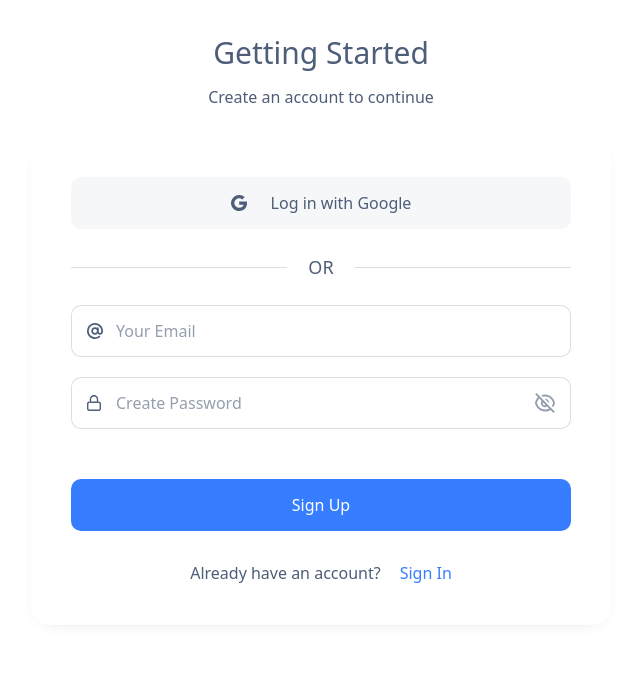
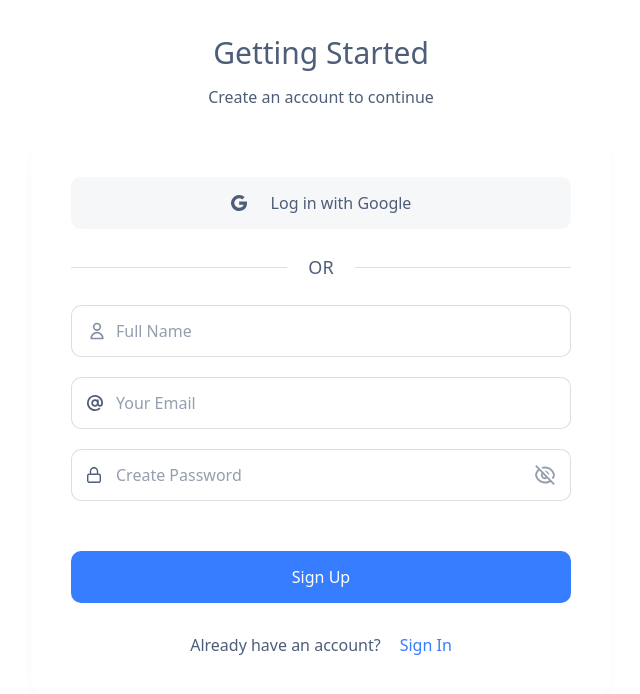
Before and after one commit to mazharul-islam321/google-form, a React (Vite) app: page /register in a window 1280 px wide. Shown: the top 694 px of the page, without its empty margins (319-959 px from the left). Built offline with nearby package versions, Linux system fonts and the light colour scheme; no server answers.

Commit message:
feat: add full name to registration and profile header

```diff
--- a/src/components/auth/RegisterForm.jsx
+++ b/src/components/auth/RegisterForm.jsx
@@ -1,4 +1,5 @@
 import { useState } from "react";
+import { HiOutlineUser } from "react-icons/hi";
 import at from "../../assets/authicons/at.svg";
 import lock from "../../assets/authicons/lock.svg";
 import eye_on from "../../assets/authicons/eye-on.svg";
@@ -20,10 +21,10 @@ const RegisterForm = () => {
 	} = useForm();
 
 	const submitForm = async (formData) => {
-		const { email, password } = formData;
+		const { name, email, password } = formData;
 
 		try {
-			await signUp(email, password);
+			await signUp(name, email, password);
 			navigate("/");
 		} catch (error) {
 			const errorMsg =
@@ -39,6 +40,36 @@ const RegisterForm = () => {
 
 	return (
 		<form onSubmit={handleSubmit(submitForm)}>
+			{/* Full Name Input */}
+			<div
+				className={`relative ${
+					errors?.name?.message ? "mb-1" : "my-[14px] md:my-5"
+				}`}
+			>
+				<input
+					{...register("name", {
+						required: "Full Name is Required",
+					})}
+					type="text"
+					id="name"
+					name="name"
+					placeholder="Full Name"
+					className={`relative w-full h-10 md:h-[52px] pl-[34px] md:pl-11 border ${
+						errors?.name
+							? "border-[#FF5630] "
+							: "border-[#4E5D78]/20 "
+					} rounded-md md:rounded-[10px] focus:outline-none focus:border-[#377DFF] placeholder-[#4E5D78]/60`}
+				/>
+				<HiOutlineUser className="absolute top-0 bottom-0 my-auto left-[10px] md:left-4 text-[#4E5D78]/70 text-lg md:text-xl pointer-events-none" />
+			</div>
+
+			{errors?.name && (
+				<div role="alert" className="text-[#FF5630] text-sm mb-2">
+					{errors?.name?.message}
+				</div>
+			)}
+
+			{/* Email Input */}
 			<div
 				className={`relative ${
 					errors?.email?.message ? "mb-1" : "my-[14px] md:my-5"
@@ -71,6 +102,7 @@ const RegisterForm = () => {
 				</div>
 			)}
 
+			{/* Password Input */}
 			<div
 				className={`relative ${
 					errors?.password?.message ? "mb-1" : "my-[14px] md:my-5"
--- a/src/components/header/Profile.jsx
+++ b/src/components/header/Profile.jsx
@@ -1,6 +1,5 @@
 import { useState, useRef, useEffect } from "react";
 import { Link, useNavigate } from "react-router-dom";
-import profile from "../../assets/profile.jpg";
 import useAuth from "../../hooks/useAuth";
 
 const Profile = () => {
@@ -34,35 +33,45 @@ const Profile = () => {
 		return (
 			<Link
 				to="/login"
-				className="px-4 py-1.5 bg-[#377DFF] text-white rounded-md text-sm font-medium hover:bg-[#2b6be0] transition duration-150"
+				className="px-4 py-1.5 bg-[#377DFF] text-white rounded-md text-sm font-medium hover:bg-[#2b6be0] transition duration-150 shadow-sm"
 			>
 				Sign In
 			</Link>
 		);
 	}
 
-	const initial = user?.email ? user.email.charAt(0).toUpperCase() : "U";
+	const displayName =
+		user?.name && user.name.trim() !== ""
+			? user.name
+			: user?.email
+			? user.email.split("@")[0]
+			: "User";
+
+	const initial = displayName.charAt(0).toUpperCase();
 
 	return (
 		<div className="relative" ref={dropdownRef}>
-			<div
+			<button
+				type="button"
 				onClick={() => setIsOpen(!isOpen)}
-				className="p-1 hover:bg-slate-100 rounded-full cursor-pointer flex items-center gap-2"
+				className="p-1 hover:bg-slate-100 rounded-full cursor-pointer flex items-center gap-2 focus:outline-none"
 			>
-				<div className="w-8 h-8 rounded-full bg-[#673ab7] text-white font-medium flex items-center justify-center text-sm shadow-sm">
+				<div className="w-8 h-8 rounded-full bg-[#673ab7] text-white font-semibold flex items-center justify-center text-sm shadow-sm transition duration-150 hover:opacity-90">
 					{initial}
 				</div>
-			</div>
+			</button>
 
 			{isOpen && (
 				<div className="absolute right-0 mt-2 w-64 bg-white rounded-xl shadow-xl border border-gray-100 py-3 px-4 z-50 animate-fadeIn">
 					<div className="flex items-center gap-3 pb-3 border-b border-gray-100">
-						<div className="w-10 h-10 rounded-full bg-[#673ab7] text-white font-semibold flex items-center justify-center text-base">
+						<div className="w-10 h-10 rounded-full bg-[#673ab7] text-white font-bold flex items-center justify-center text-base shadow-sm">
 							{initial}
 						</div>
 						<div className="overflow-hidden">
-							<p className="text-xs text-gray-500">Signed in as</p>
-							<p className="text-sm font-medium text-gray-800 truncate">
+							<p className="text-sm font-semibold text-gray-900 truncate">
+								{displayName}
+							</p>
+							<p className="text-xs text-gray-500 truncate">
 								{user?.email}
 							</p>
 						</div>
@@ -71,9 +80,9 @@ const Profile = () => {
 					<div className="pt-2">
 						<button
 							onClick={handleLogout}
-							className="w-full text-left px-3 py-2 text-sm text-red-600 hover:bg-red-50 rounded-lg transition duration-150 font-medium"
+							className="w-full text-left px-3 py-2 text-sm text-red-600 hover:bg-red-50 rounded-lg transition duration-150 font-medium flex items-center gap-2"
 						>
-							Sign Out
+							<span>Sign Out</span>
 						</button>
 					</div>
 				</div>
--- a/src/hooks/useAuth.js
+++ b/src/hooks/useAuth.js
@@ -39,8 +39,8 @@ export const useAuth = () => {
     return res;
   };
 
-  const signUp = async (email, password) => {
-    const res = await signupMutation({ email, password }).unwrap();
+  const signUp = async (name, email, password) => {
+    const res = await signupMutation({ name, email, password }).unwrap();
     dispatch(setCredentials({ user: res.user, token: res.token }));
     return res;
   };
```
